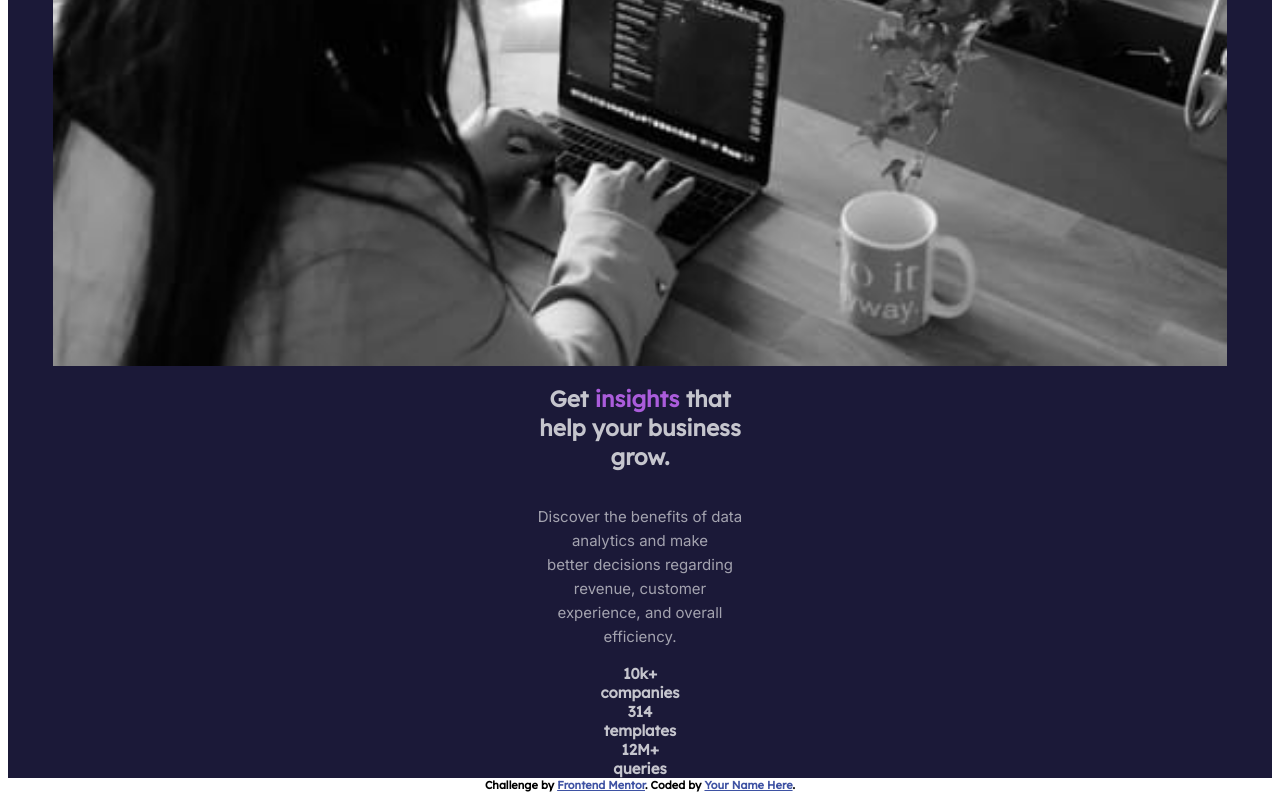
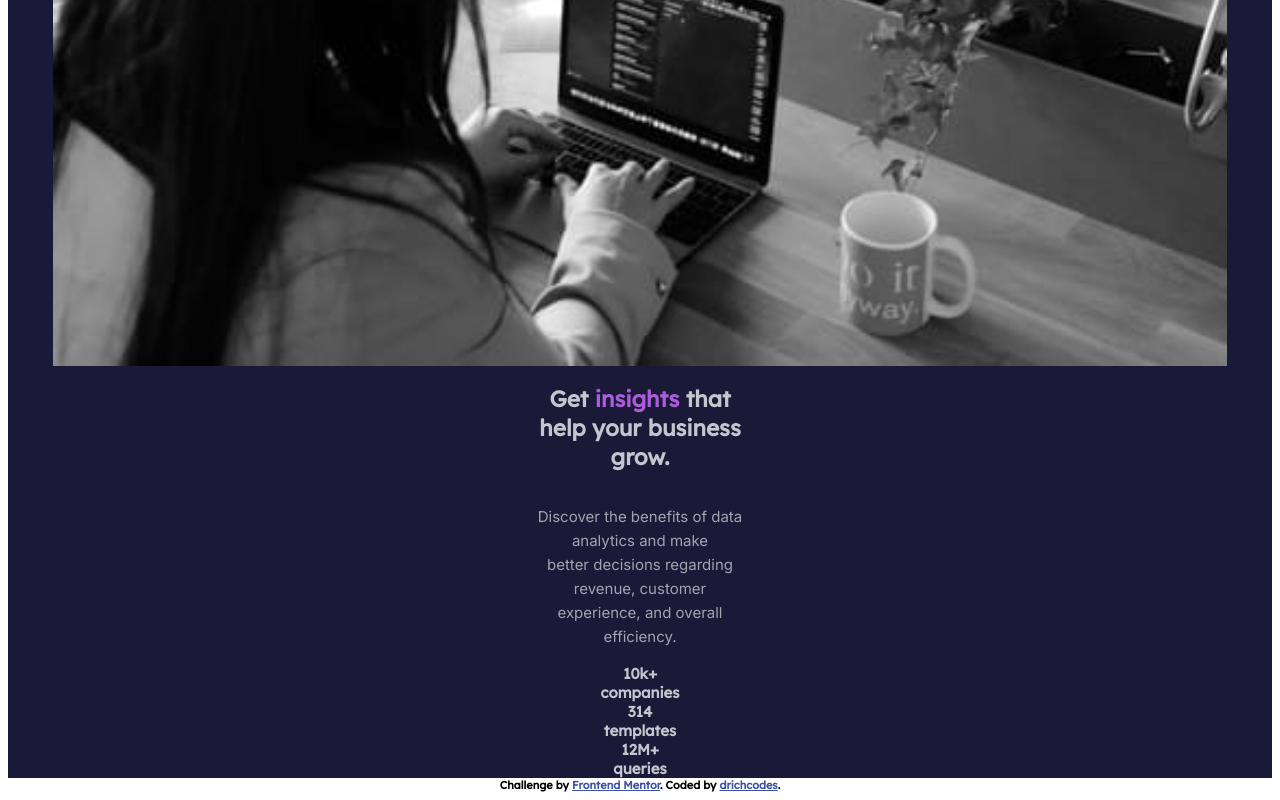
Before and after one commit to drichcodes/fm-stats-preview-card, a plain HTML site: page index.html in a window 1280 px wide. Shown: the part 612-1412 px from the top of the page. Drawn offline with Linux system fonts and the light colour scheme.

Commit message:
Added drichcodes at bottom

```diff
--- a/index.html
+++ b/index.html
@@ -44,7 +44,7 @@
   </main>
   <div class="attribution">
     Challenge by <a href="https://www.frontendmentor.io?ref=challenge" target="_blank">Frontend Mentor</a>.
-    Coded by <a href="#">Your Name Here</a>.
+    Coded by <a href="#">drichcodes</a>.
   </div>
 </body>
 </html>
```
